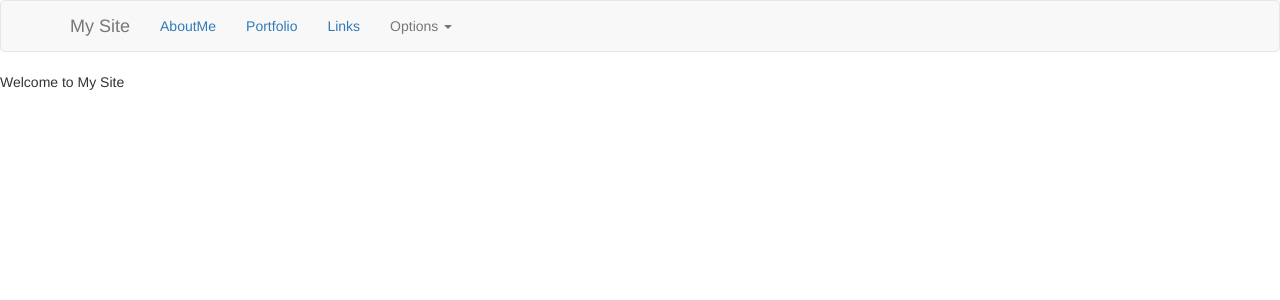
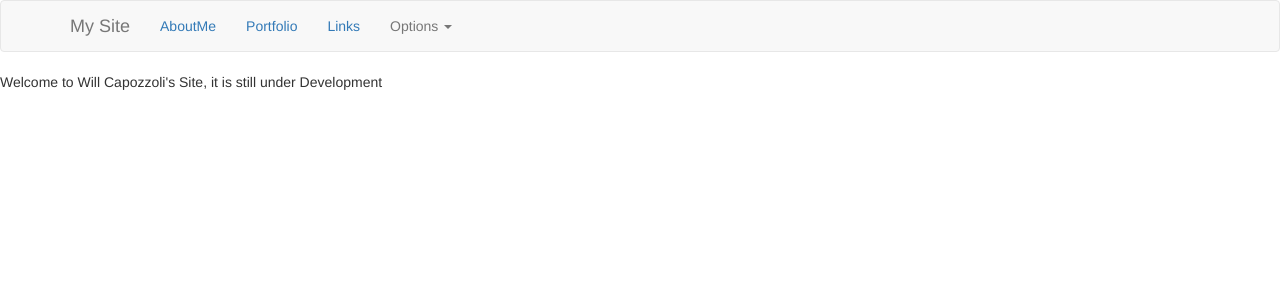
Before and after one commit to thinkocapo/react-starter-app-will-cap, a React (Create React App) app: page / in a window 1280 px wide. Shown: the top 300 px of the page. Built offline with nearby package versions, Linux system fonts and the light colour scheme.

Commit message:
update welcome message

```diff
--- a/src/components/body.js
+++ b/src/components/body.js
@@ -5,7 +5,7 @@ class Body extends Component {
     render () {
         return (
             <div>
-            <div>Welcome to My Site</div>
+            <div>Welcome to Will Capozzoli's Site, it is still under Development</div>
             </div>
         )
     }
```
